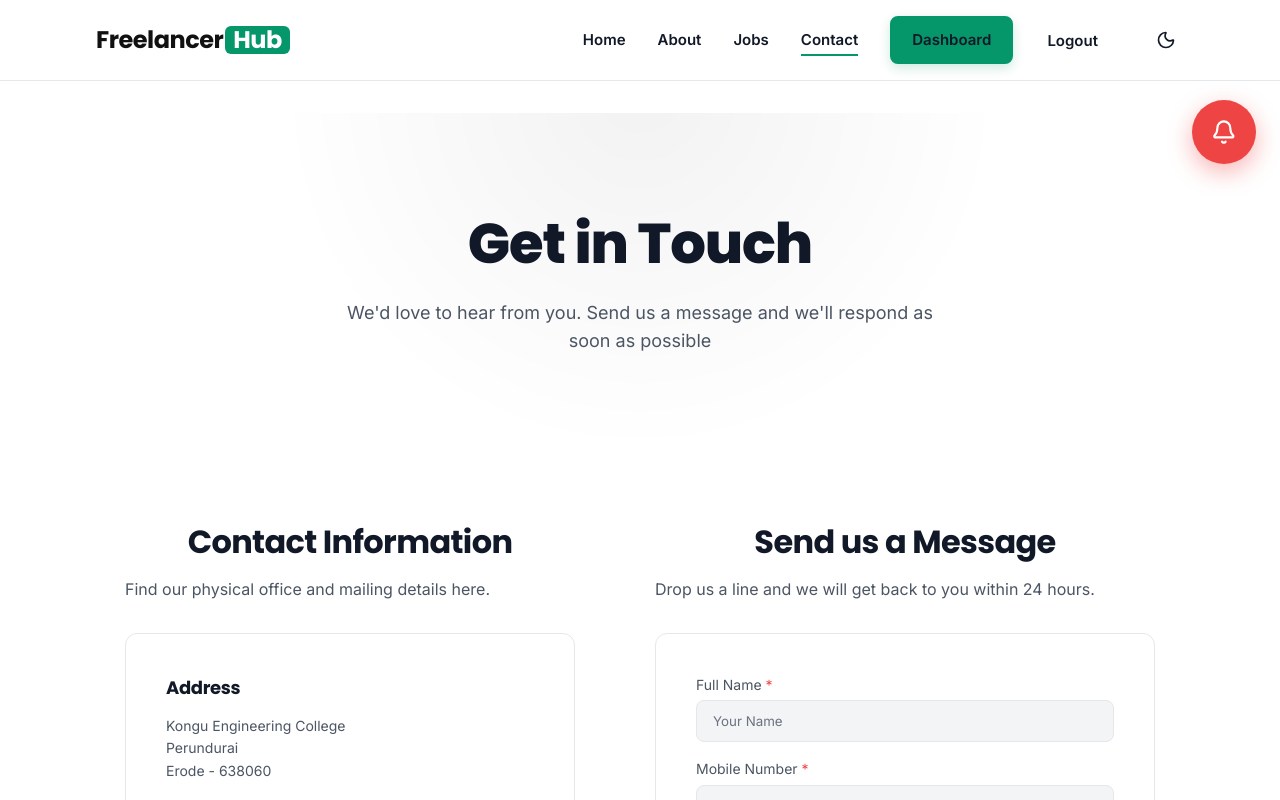
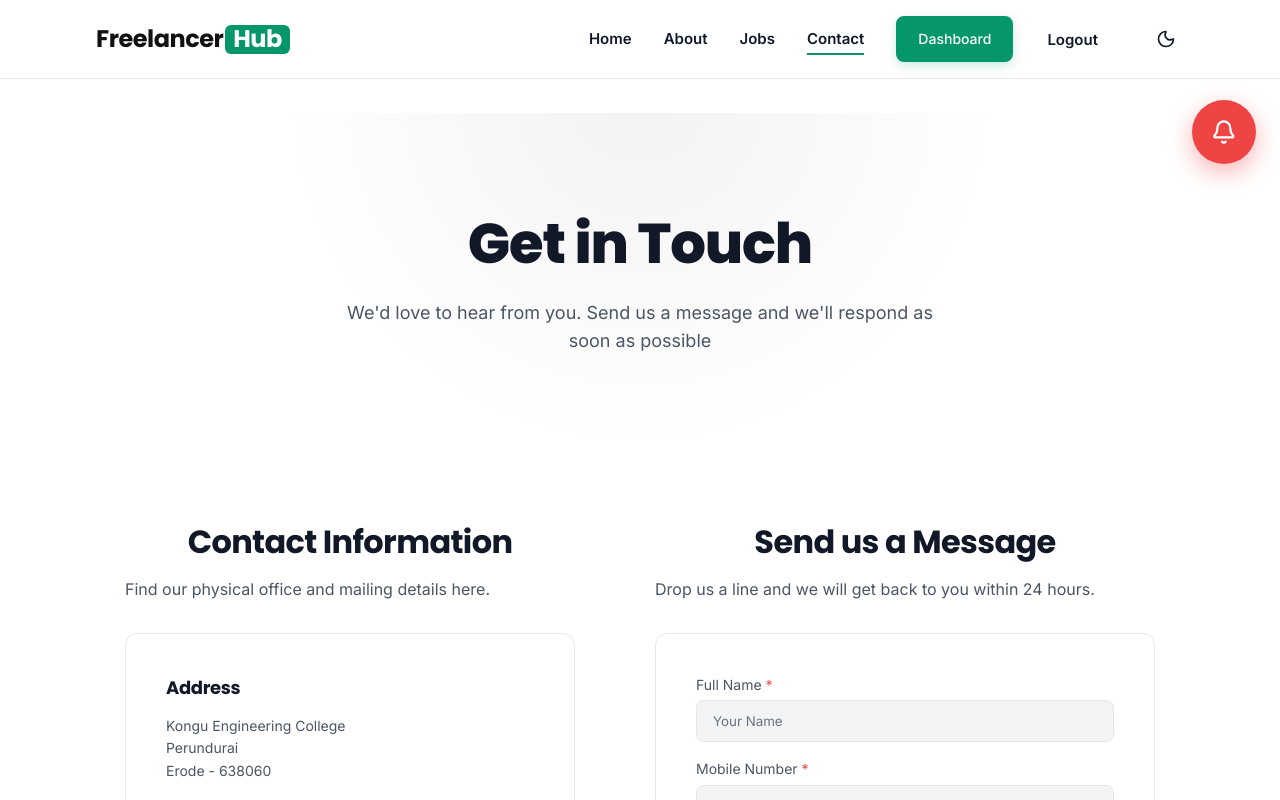
Before and after one commit to sanjaykumardk2006/FSD, a React (Vite) app in the folder client/: page /contact in a window 1280 px wide. Shown: the top 800 px of the page. Built offline with nearby package versions, Linux system fonts and the light colour scheme; no server answers; sample sign-in values are in the browser's storage.

Commit message:
edited the  Dashboard button's visibility

```diff
--- a/client/src/App.css
+++ b/client/src/App.css
@@ -205,18 +205,18 @@ main> :first-child {
   display: none;
 }
 
-.nav a {
+.nav a:not(.btn) {
   color: var(--text-primary);
   font-size: 15px;
   font-weight: 600;
   position: relative;
 }
 
-.nav a:hover {
+.nav a:not(.btn):hover {
   color: var(--accent-primary);
 }
 
-.nav a::after {
+.nav a:not(.btn)::after {
   content: '';
   position: absolute;
   bottom: -4px;
@@ -227,12 +227,12 @@ main> :first-child {
   transition: width 0.3s ease;
 }
 
-.nav a:hover::after,
-.nav a.active::after {
+.nav a:not(.btn):hover::after,
+.nav a.active:not(.btn)::after {
   width: 100%;
 }
 
-.nav a.active {
+.nav a.active:not(.btn) {
   color: var(--text-primary);
 }
 
```
